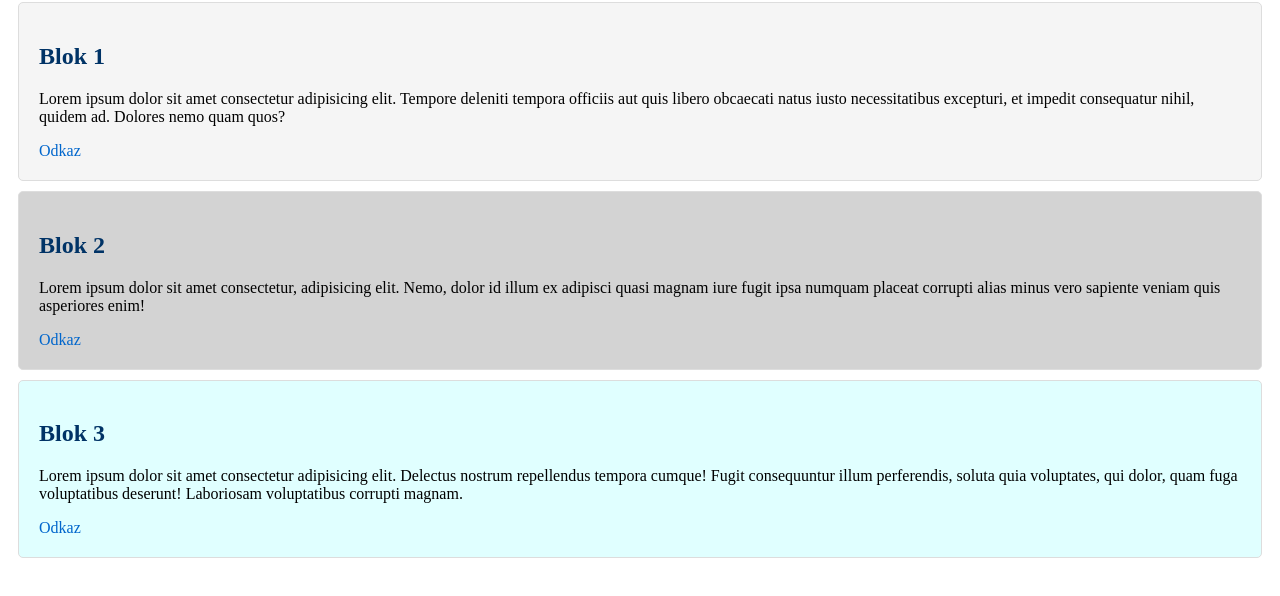
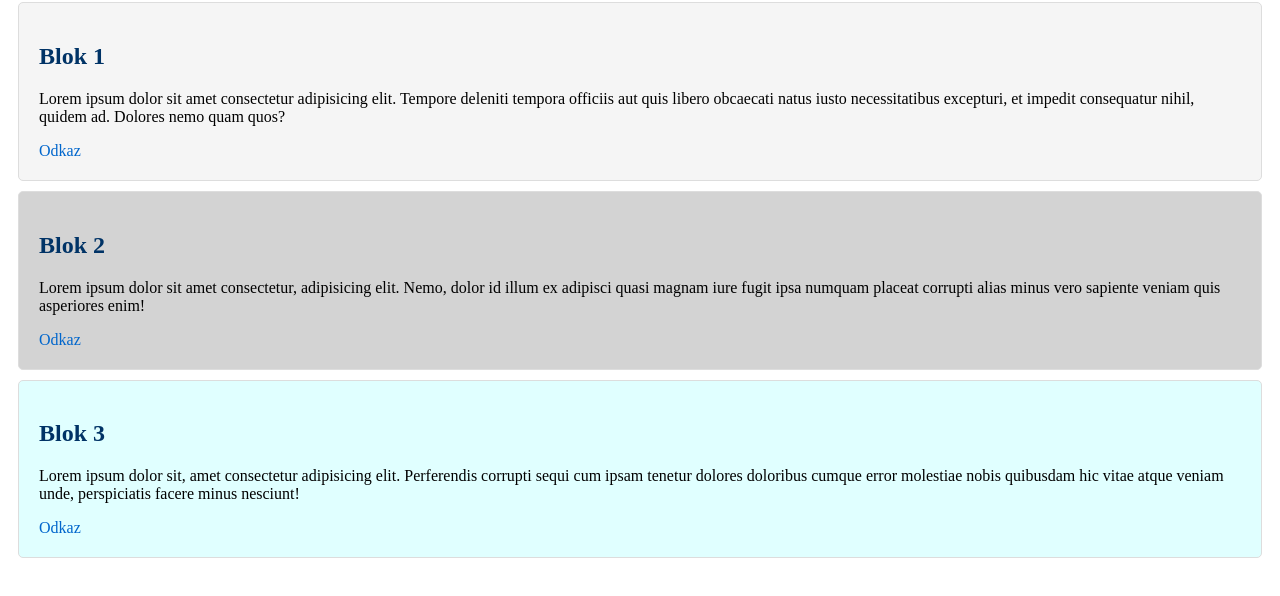
Before and after one commit to NejakejHruska/NAV-stranky_Hruska, a plain HTML site: page index.html in a window 1280 px wide. Shown: the part 132-728 px from the top of the page. Drawn offline with Linux system fonts and the light colour scheme.

Commit message:
new_commit

```diff
--- a/index.html
+++ b/index.html
@@ -34,7 +34,7 @@
 
     <div id="blok3">
         <h2>Blok 3</h2>
-        <p>Lorem ipsum dolor sit amet consectetur adipisicing elit. Delectus nostrum repellendus tempora cumque! Fugit consequuntur illum perferendis, soluta quia voluptates, qui dolor, quam fuga voluptatibus deserunt! Laboriosam voluptatibus corrupti magnam.</p>
+        <p>Lorem ipsum dolor sit, amet consectetur adipisicing elit. Perferendis corrupti sequi cum ipsam tenetur dolores doloribus cumque error molestiae nobis quibusdam hic vitae atque veniam unde, perspiciatis facere minus nesciunt!</p>
         <a href="#">Odkaz</a>
     </div>
 
```
